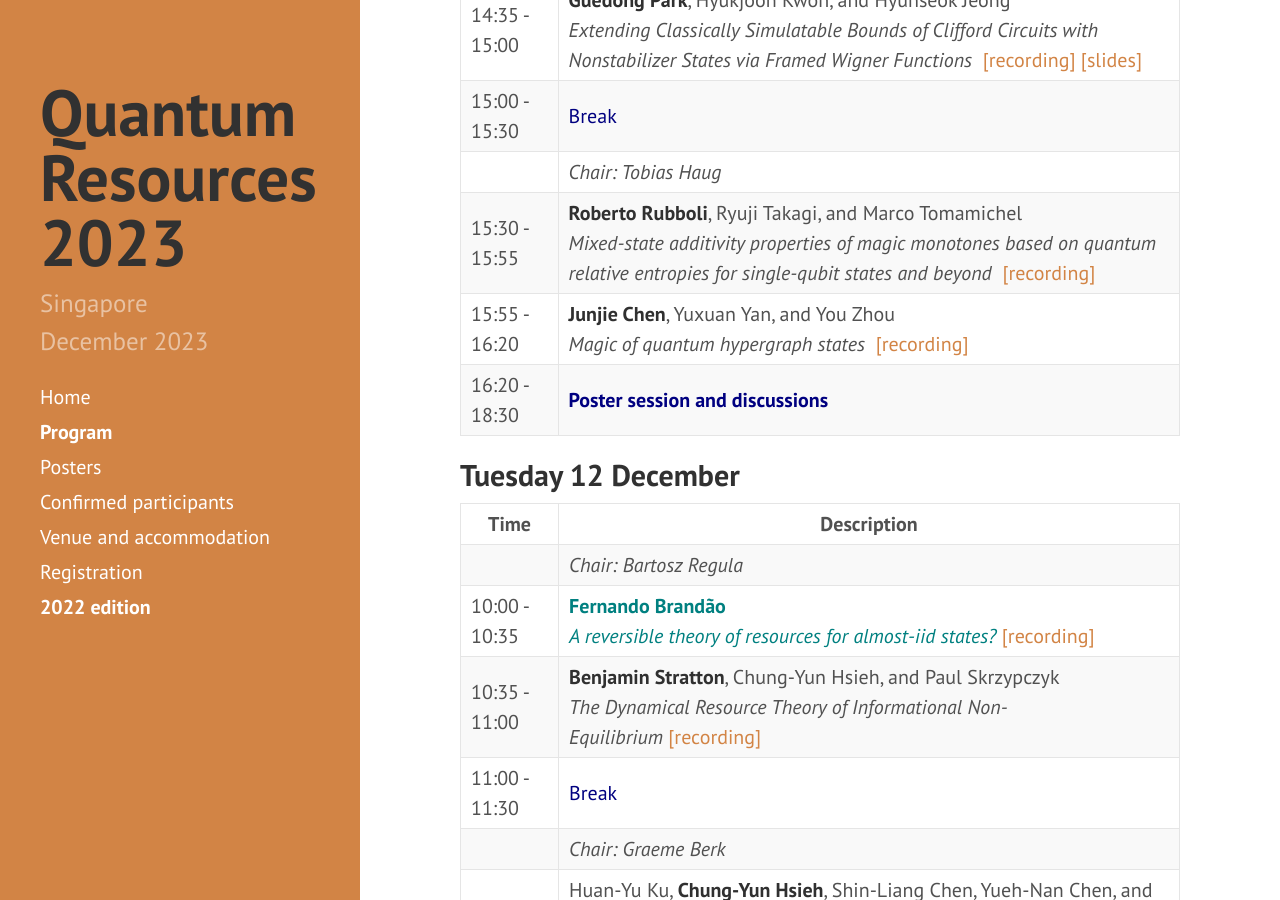
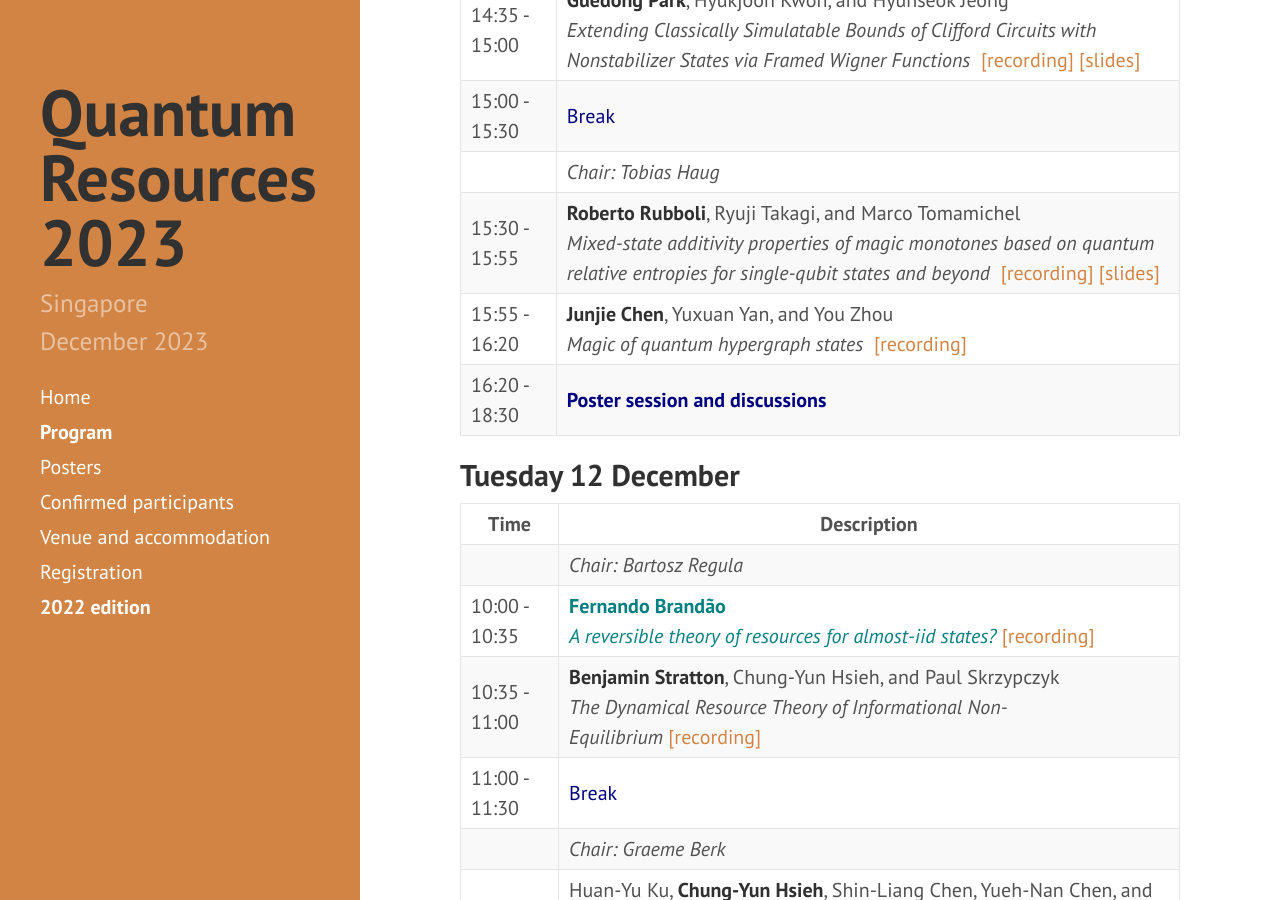
Before and after one commit to RyujiPat2/RyujiPat2.github.io, a Jekyll site: the page built from program.md, in a window 1280 px wide and 900 px high, scrolled down 1493 px. Built offline with Jekyll 4.4.1, drawn with Linux system fonts in a browser that asks for light colours; nearby versions of some CDN libraries.

Commit message:
Update program.md

```diff
--- a/program.md
+++ b/program.md
@@ -35,7 +35,7 @@ order: 2
 | 14:35 - 15:00 |  **Guedong Park**, Hyukjoon Kwon, and Hyunseok Jeong<br /><i>Extending Classically Simulatable Bounds of Clifford Circuits with Nonstabilizer States via Framed Wigner Functions</i> <a href="https://youtu.be/5mVFpBB6M0U?si=NwPxmE5Xb_RnXPVK">&nbsp;[recording]</a><a href="https://docs.google.com/presentation/d/10jTbNNM76VptCDRS450T2gDb5C_R5Wn2/edit?usp=sharing&ouid=103245623541139670633&rtpof=true&sd=true">&nbsp;[slides]</a>   |
 | 15:00 - 15:30 | <span class="p-invited">Break</span>                         |
 || *Chair: Tobias Haug* |
-| 15:30 - 15:55 | **Roberto Rubboli**, Ryuji Takagi, and Marco Tomamichel<br /><i>Mixed-state additivity properties of magic monotones based on quantum relative entropies for single-qubit states and beyond</i>  <a href="https://youtu.be/itnnN02LqIQ?si=dlbyQQuLtJ0mam62">&nbsp;[recording]</a>                        |
+| 15:30 - 15:55 | **Roberto Rubboli**, Ryuji Takagi, and Marco Tomamichel<br /><i>Mixed-state additivity properties of magic monotones based on quantum relative entropies for single-qubit states and beyond</i>  <a href="https://youtu.be/itnnN02LqIQ?si=dlbyQQuLtJ0mam62">&nbsp;[recording]</a><a href="https://drive.google.com/file/d/1w8YvvQM9Led6fAcBACCJxkzb6TWIHmM7/view?usp=sharing">&nbsp;[slides]</a>                        |
 | 15:55 - 16:20 | **Junjie Chen**, Yuxuan Yan, and You Zhou<br /><i>Magic of quantum hypergraph states</i>  <a href="https://youtu.be/I8twEv_BECk?si=TIvgDfgml6v03YIY">&nbsp;[recording]</a>                                          |
 | 16:20 - 18:30 | <span class="p-invited"><b>Poster session and discussions</b></span> |
 
```
